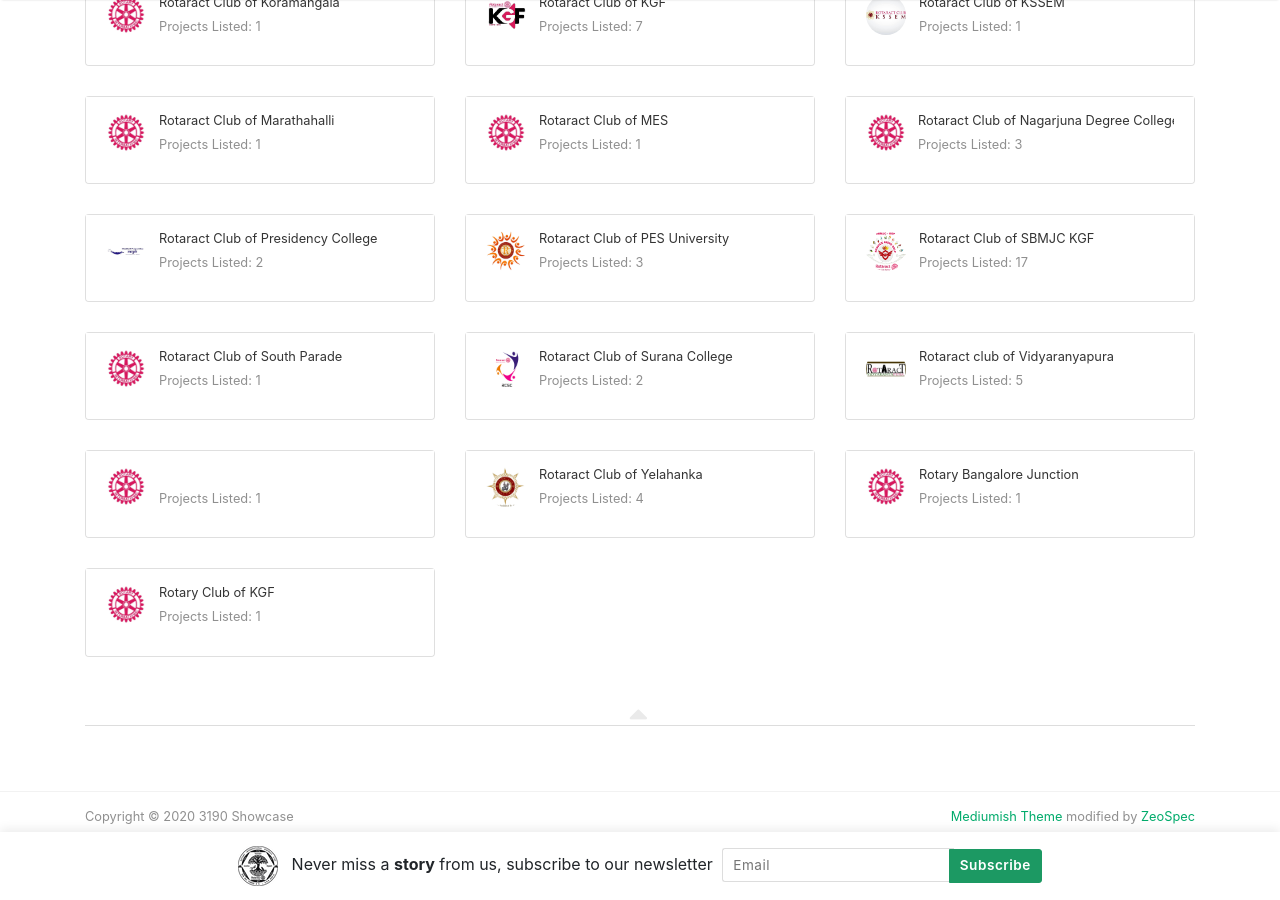
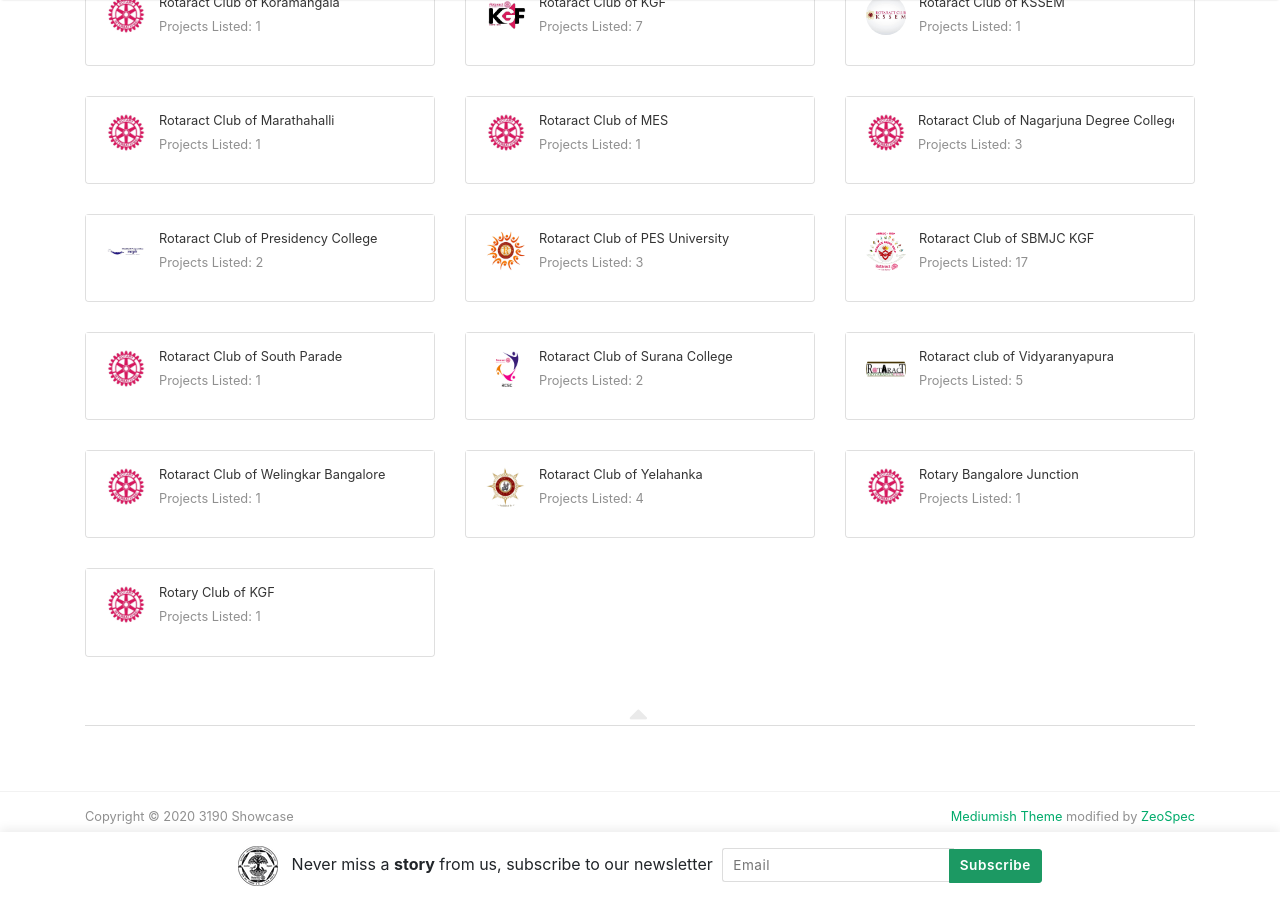
Before and after one commit to Rotaract3190/Events, a Jekyll site: the page built from clubs.html, in a window 1280 px wide and 900 px high, scrolled down 784 px. Built offline with Jekyll 4.4.1, drawn with Linux system fonts in a browser that asks for light colours; nearby versions of some CDN libraries.

Commit message:
welingkar

```diff
--- a/_data/clubs.yml
+++ b/_data/clubs.yml
@@ -237,3 +237,11 @@
   web:
   twitter:
   description: "Join the Joy of Rotaraction"
+
+rcwelingkar:
+  display_name: Rotaract Club of Welingkar Bangalore
+  logo:
+  email:
+  web:
+  twitter:
+  description: "Join the Joy of Rotaraction"
```
